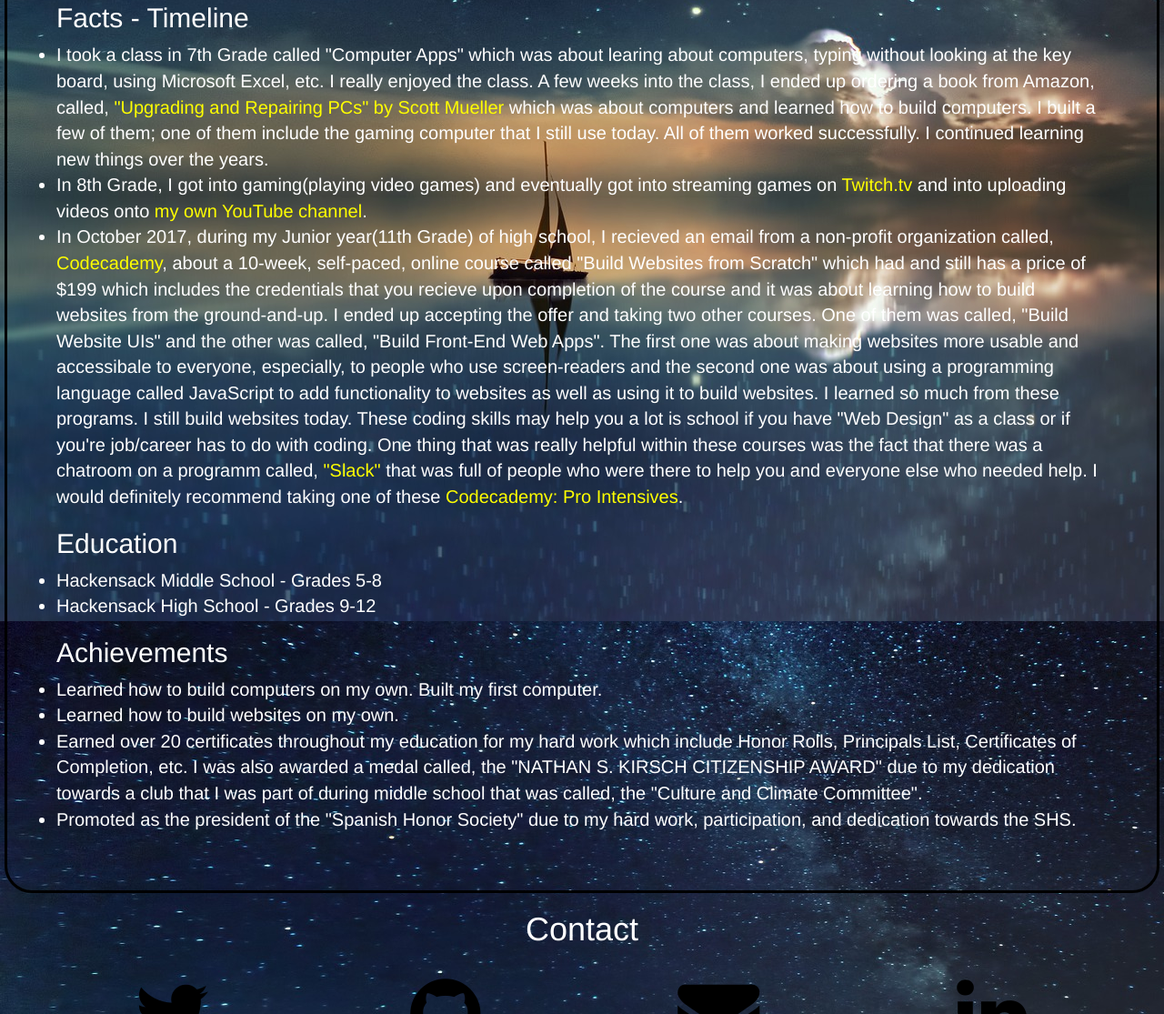
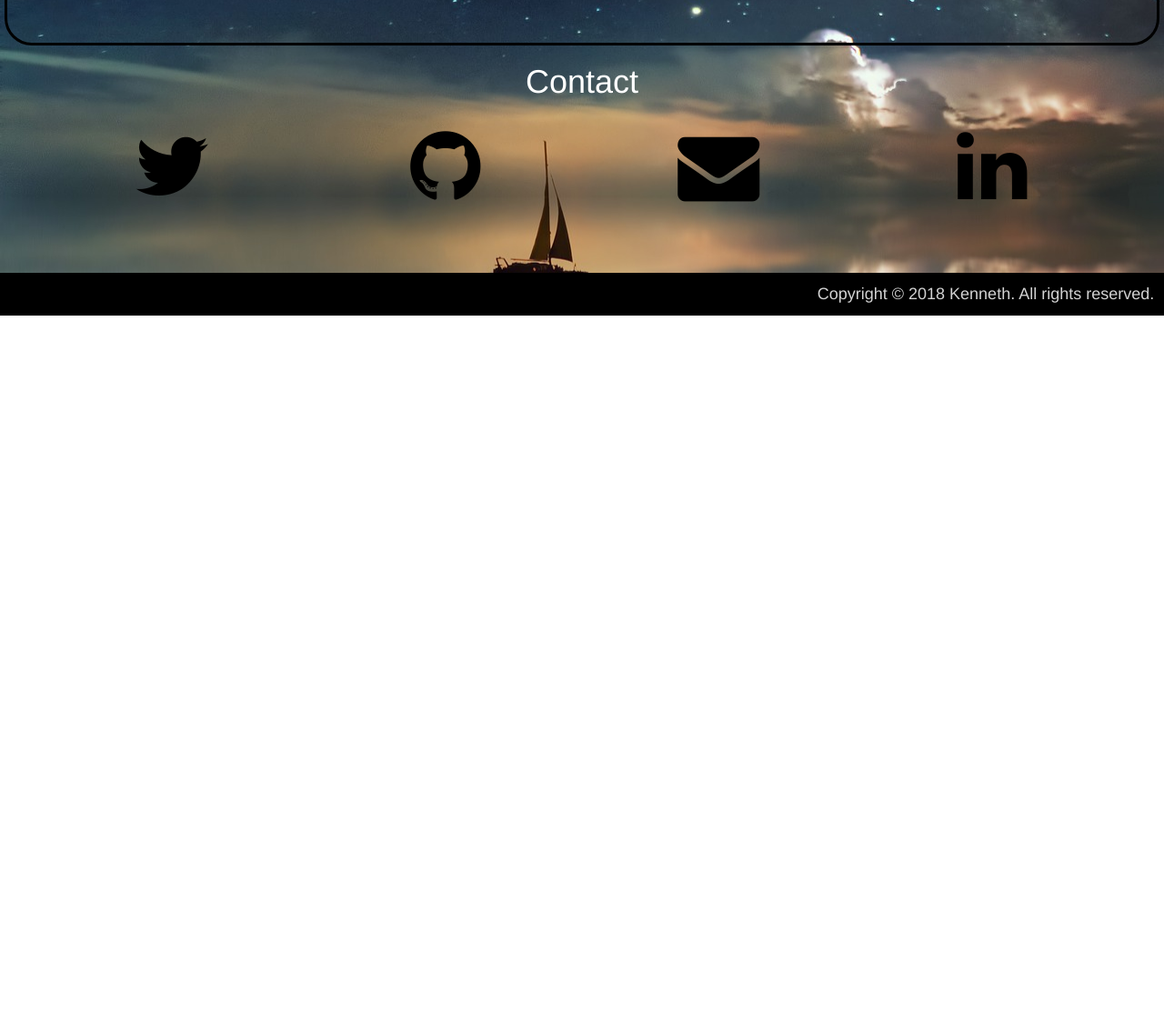
Before and after one commit to Kennethrc2401/Kenneth-s_Photo_Portfolio, a plain HTML site: page about/about.html in a window 1280 px wide. Shown: the part 563-1678 px from the top of the page at 91% size. After the commit the page ends 910 px from the top, so only its background shows below. Drawn offline with nearby package versions, Linux system fonts and the light colour scheme; a web font is replaced by a local one.

Commit message:
Temporarely removed the information from the about page

```diff
--- a/about/about.css
+++ b/about/about.css
@@ -57,22 +57,6 @@
 }
 
 .skills {
-
-}
-
-.fact {
-
-}
-
-.fact a {
-  color: yellow;
-}
-
-.education {
-
-}
-
-.achievements {
 
 }
 
--- a/about/about.html
+++ b/about/about.html
@@ -133,44 +133,6 @@
               <li>Making ethernet/telephone/coaxial cables</li>
             </ul>
           </div>
-          <div class="fact">
-        <h2>Facts - Timeline</h2>
-        <ul>
-          <li>I took a class in 7th Grade called "Computer Apps" which was about learing about computers, typing
-          without looking at the key board, using Microsoft Excel, etc. I really enjoyed the class. A few weeks into the class,
-        I ended up ordering a book from Amazon, called, <a href="https://www.amazon.com/Upgrading-Repairing-21st-Scott-Mueller/dp/0789750007/ref=sr_1_9?ie=UTF8&qid=1537574424&sr=8-9&keywords=upgrading+and+repairing+pcs+23rd+edition"
-        target="_blank">"Upgrading and Repairing PCs" by <em>Scott Mueller</em></a> which was about computers and learned how
-       to build computers. I built a few of them; one of them include the gaming computer that I still use today. All of them worked successfully. I continued learning new things over the years.</li>
-          <li>In 8th Grade, I got into gaming(playing video games) and eventually got into streaming games on <a href="https://www.twitch.tv/kennethrc2401" target="_blank">Twitch.tv</a> and into uploading videos onto
-          <a href="https://www.youtube.com/channel/UCuleqfVnJ6Xp0Pgoz9qfM3w?view_as=subscriber" target="_blank"> my own YouTube channel</a>.</li>
-          <li>In October 2017, during my Junior year(11th Grade) of high school, I recieved an email from a non-profit organization called,
-          <a href="https://www.codecademy.com/" target="_blank">Codecademy</a>, about a 10-week, self-paced, online course called "Build Websites from Scratch" which had and still
-        has a price of $199 which includes the credentials that you recieve upon completion of the course and it was about learning how to build websites from the ground-and-up. I ended up accepting the offer and taking two other courses.
-        One of them was called, "Build Website UIs" and the other was called,
-        "Build Front-End Web Apps". The first one was about making websites more usable and accessibale to everyone, especially, to people who use screen-readers and the second one was about using a programming language called <em>JavaScript</em>
-        to add functionality to websites as well as using it to build websites. I learned so much from these programs. I still build websites today. These coding skills may help you a lot is school if you have "Web Design" as a class or if you're
-        job/career has to do with coding. One thing that was really helpful within these courses was the fact that there was a chatroom on a programm called, <a href="https://slack.com/" target="_blank">"Slack"</a> that was full of people who were
-        there to help you and everyone else who needed help. I would definitely recommend taking one of these <a href="https://www.codecademy.com/catalog/membership/intensives" target="_blank">Codecademy: Pro Intensives</a>.</li>
-        </ul>
-      </div>
-      <div class="education">
-        <h2>Education</h2>
-        <ul>
-          <li>Hackensack Middle School - Grades 5-8</li>
-          <li>Hackensack High School - Grades 9-12</li>
-        </ul>
-      </div>
-      <div class="achievements">
-        <h2>Achievements</h2>
-        <ul>
-          <li>Learned how to build computers on my own. Built my first computer.</li>
-          <li>Learned how to build websites on my own.</li>
-          <li>Earned over 20 certificates throughout my education for my hard work which include Honor Rolls, Principals List,
-            Certificates of Completion, etc. I was also awarded a medal called, the "NATHAN S. KIRSCH CITIZENSHIP AWARD" due to my dedication
-          towards a club that I was part of during middle school that was called, the "Culture and Climate Committee".</li>
-          <li>Promoted as the president of the "Spanish Honor Society" due to my hard work, participation, and dedication towards the SHS.</li>
-        </ul>
-      </div>
     </section>
 
         <!-- Contact -->
```
